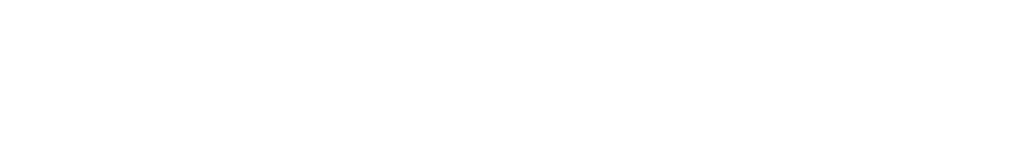
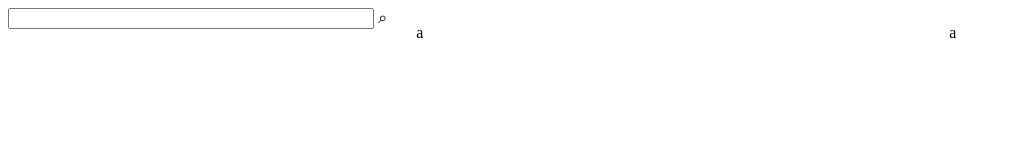
Before and after one commit to tymek04/todoapp, a plain HTML site: page index.html in a window 1280 px wide. Shown: the whole page, without its empty margins (0-1011 px from the left). Drawn offline with Linux system fonts and the light colour scheme.

Commit message:
Improved index.html input display flex added

```diff
--- a/index.html
+++ b/index.html
@@ -5,10 +5,20 @@
     <title>TodoApp</title>
   </head>
   <body>
-    <div class="wrapper">
-      <div id="left_part"></div>
-      <div id="middle_part"></div>
-      <div id="right_part"></div>
+    <div class="wrapper" style="display: flex">
+      <div id="left_part" style="flex-grow: 2">
+        <div id="browse" style="width: 100%">
+          <input type="text" id="input_for_searching" style="width: calc(100% - 50px)">
+          &#8981;
+        </div>
+        <div id="list_of_lists"></div>
+      </div>
+      <div id="middle_part" style="flex-grow: 5">
+        <p>a</p>
+      </div>
+      <div id="right_part" style="flex-grow: 3">
+        <p>a</p>
+      </div>
     </div>
   <noscript>
     You have to enable Javascript in order to run this app
```
